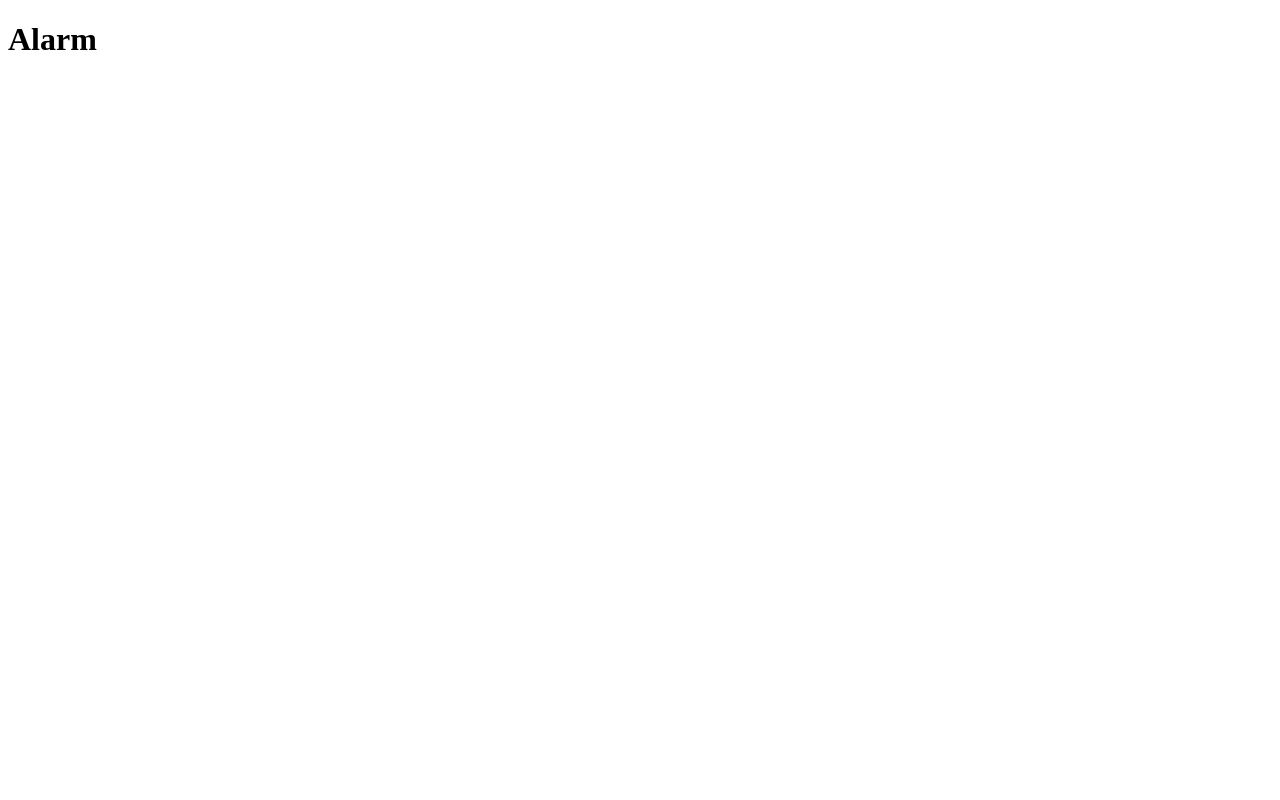
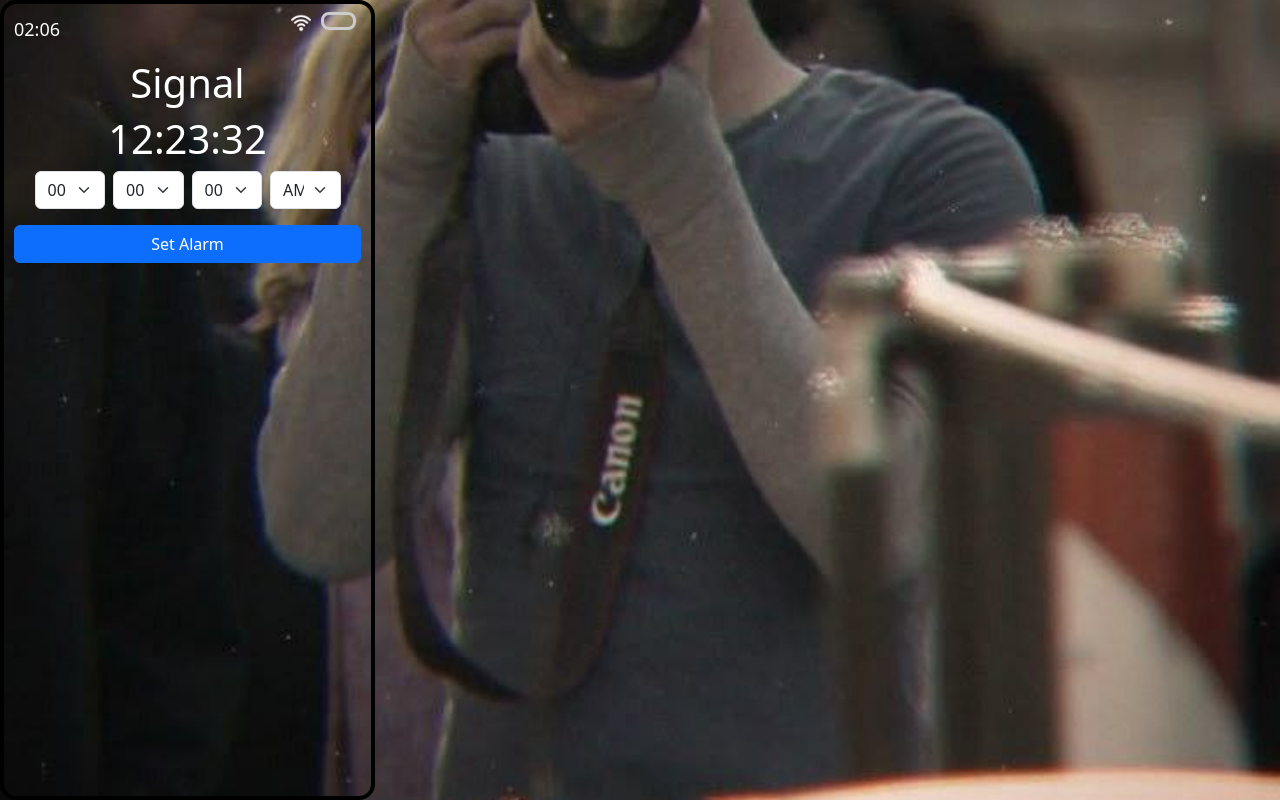
Before and after one commit to byfuzayliy/PHONE, a plain HTML site: page alarm.html in a window 1280 px wide. Drawn offline with nearby package versions, Linux system fonts and the light colour scheme.

Commit message:
Added new page and style code

```diff
--- a/alarm.html
+++ b/alarm.html
@@ -3,9 +3,60 @@
   <head>
     <meta charset="UTF-8" />
     <meta name="viewport" content="width=device-width, initial-scale=1.0" />
+    <link
+      href="https://cdn.jsdelivr.net/npm/bootstrap@5.3.5/dist/css/bootstrap.min.css"
+      rel="stylesheet"
+      integrity="sha384-SgOJa3DmI69IUzQ2PVdRZhwQ+dy64/BUtbMJw1MZ8t5HZApcHrRKUc4W0kG879m7"
+      crossorigin="anonymous"
+    />
+    <link rel="stylesheet" href="./css/alarm.css" />
+    <link rel="stylesheet" href="./css/main.css" />
     <title>Alarm</title>
   </head>
   <body>
-    <h1>Alarm</h1>
+    <header>
+      <nav class="container">
+        <time class="time">03:00</time>
+
+        <ul class="list">
+          <li>
+            <img class="internet" src="./images/internet.png" alt="" />
+          </li>
+
+          <li class="battery-list">
+            <div class="battery">
+              <div class="level" id="level">0%</div>
+              <div class="tip"></div>
+            </div>
+            <div id="chargingStatus"></div>
+          </li>
+        </ul>
+      </nav>
+    </header>
+    <main>
+      <section class="container alarm">
+        <h2 class="text-white">Signal</h2>
+
+        <h1 class="text-white">12:23:32</h1>
+
+        <div class="d-flex gap-2 justify-content-between">
+          <select class="form-select">
+            <option value="">00</option>
+          </select>
+          <select class="form-select">
+            <option value="">00</option>
+          </select>
+          <select class="form-select">
+            <option value="">00</option>
+          </select>
+          <select class="form-select">
+            <option value="">AM</option>
+          </select>
+        </div>
+        <button class="btn w-100 mt-3 btn-primary">Set Alarm</button>
+      </section>
+    </main>
+    <script src="./js/alarm.js"></script>
+    <script src="./js/main.js"></script>
   </body>
 </html>
--- /dev/null
+++ b/css/alarm.css
@@ -0,0 +1,14 @@
+.alarm {
+  display: flex;
+  align-items: center;
+  justify-content: center;
+  flex-direction: column;
+}
+
+.alarm h2 {
+  font-size: 40px;
+}
+
+.alarm h1 {
+  font-size: 40px;
+}
--- a/css/main.css
+++ b/css/main.css
@@ -16,7 +16,7 @@ body {
   background-position: center;
   background-repeat: no-repeat;
   border: 4px solid #000;
-  border-radius: 12px;
+  border-radius: 16px;
   /* position: absolute; */
 }
 
--- /dev/null
+++ b/js/alarm.js
@@ -0,0 +1,3 @@
+const menuSelect = document.querySelectorAll("select");
+
+console.log(menuSelect);
--- a/js/main.js
+++ b/js/main.js
@@ -4,7 +4,7 @@ const internet = document.querySelector(".internet");
 function updateTime() {
   const now = new Date();
   const timeParts = now.toLocaleTimeString("it-IT").split(":");
-  time.textContent = `${timeParts[0]}:${timeParts[1]}`;
+  time.innerHTML = `${timeParts[0]}:${timeParts[1]}`;
 }
 
 setInterval(updateTime, 1000);
```
